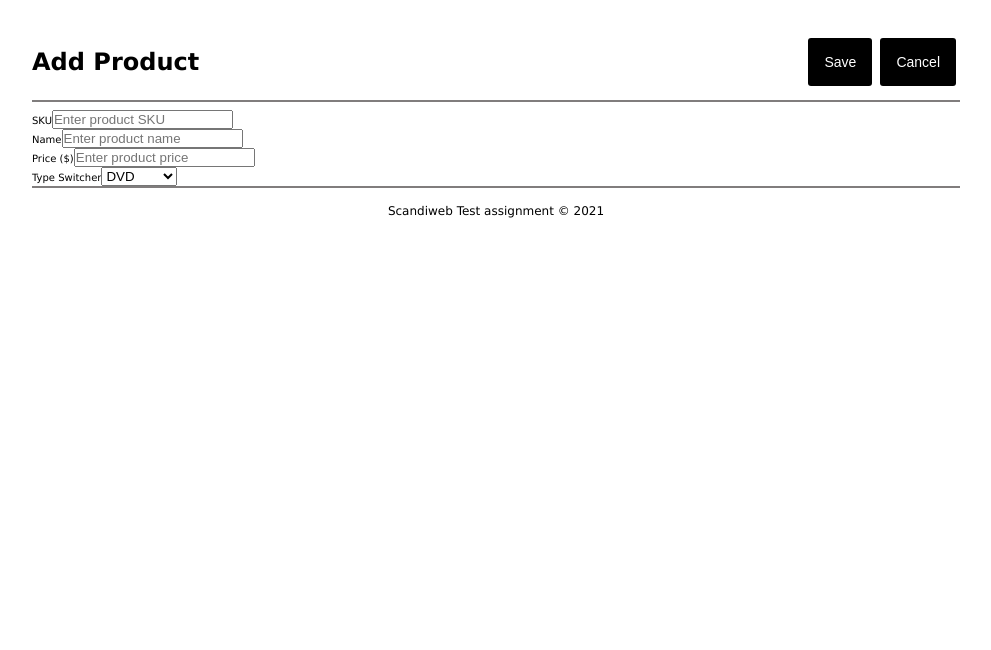
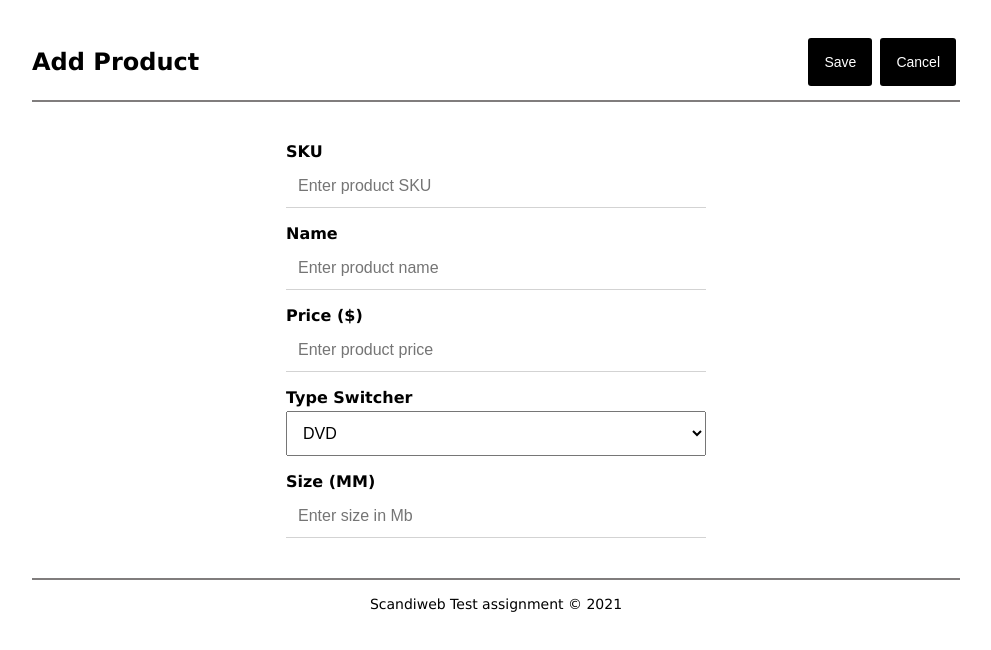
Before and after one commit to ibisdavi012/jdtstore-ui, a React (Create React App) app: page /add-product in a window 1280 px wide. Shown: the top 650 px of the page, without its empty margins (144-1135 px from the left). Built offline with nearby package versions, Linux system fonts and the light colour scheme.

Commit message:
Add product form has been laid out, and tested using local state magamente to detect product type changes.

```diff
--- a/src/components/AddProductForm.js
+++ b/src/components/AddProductForm.js
@@ -3,8 +3,69 @@ import { useState } from "react";
 import "../sass/components/add-product-form.scss";
 
 export default function AddProductForm() {
+  const [productType, setProductType] = useState(1);
+
+  const productTypeChanged = (e) => {
+    setProductType(parseInt(e.target.value || 1));
+  };
+
+  const bookFields = () => {
+    return (
+      <div className="form-group">
+        <label>Wight (Kg)</label>
+        <input id="weight" type="text" placeholder="Enter product weight" />
+      </div>
+    );
+  };
+
+  const furnitureFields = () => {
+    return (
+      <>
+        <div className="form-group">
+          <label>Height (Cm)</label>
+          <input id="height" type="text" placeholder="Enter height" />
+        </div>
+        <div className="form-group">
+          <label>Width (Cm)</label>
+          <input id="width" type="text" placeholder="Enter width" />
+        </div>
+        <div className="form-group">
+          <label>Length (Cm)</label>
+          <input id="length" type="text" placeholder="Enter length" />
+        </div>
+      </>
+    );
+  };
+
+  const dvdFields = () => {
+    return (
+      <div className="form-group">
+        <label>Size (MM)</label>
+        <input id="size" type="text" placeholder="Enter size in Mb" />
+      </div>
+    );
+  };
+
+  const SpecificFields = () => {
+    let specificFields;
+    switch (productType) {
+      case 1:
+        specificFields = dvdFields();
+        break;
+      case 2:
+        specificFields = bookFields();
+        break;
+      case 3:
+        specificFields = furnitureFields();
+        break;
+      default:
+        break;
+    }
+    return specificFields;
+  };
+
   return (
-    <form id="product_form">
+    <form id="product_form" autocomplete="off">
       <div className="form-group">
         <label>SKU</label>
         <input id="sku" type="text" placeholder="Enter product SKU" />
@@ -19,13 +80,25 @@ export default function AddProductForm() {
       </div>
       <div className="form-group">
         <label>Type Switcher</label>
-        <select id="productType">
-          <option value="1">DVD</option>
-          <option value="2">Book</option>
-          <option value="3">Furniture</option>
+        <select
+          id="productType"
+          onChange={(e) => {
+            productTypeChanged(e);
+          }}
+          value={productType}
+        >
+          <option id="DVD" value="1">
+            DVD
+          </option>
+          <option id="Book" value="2">
+            Book
+          </option>
+          <option id="Furniture" value="3">
+            Furniture
+          </option>
         </select>
       </div>
-      <div className="form-group"></div>
+      <SpecificFields />
     </form>
   );
 }
--- a/src/components/Page.js
+++ b/src/components/Page.js
@@ -5,7 +5,7 @@ export default function Page({ children, title }) {
   return (
     <>
       <Header title={title} />
-      {children}
+      <main>{children}</main>
       <Footer />
     </>
   );
--- a/src/index.scss
+++ b/src/index.scss
@@ -21,3 +21,22 @@ body {
 hr {
   border: 1px solid rgb(128, 125, 125);
 }
+
+button {
+  padding: 1.6rem;
+  border-style: none;
+  font-size: 1.4rem;
+  border-radius: 0.3rem;
+  cursor: pointer;
+  color: white;
+  background-color: rgb(0, 0, 0);
+  margin: 0.4rem;
+
+  @media screen and (min-width: 480px) {
+    &:active {
+      border: 1px solid black;
+      background-color: white;
+      color: black;
+    }
+  }
+}
--- a/src/pages/ErrorPage.js
+++ b/src/pages/ErrorPage.js
@@ -18,7 +18,9 @@ function Error({ title, message }) {
     <div className="error-container">
       <h1 className="error-title">{title}</h1>
       <p className="error-message">{message} </p>
-      <Link to="/">Go to Home Page</Link>
+      <Link to="/">
+        <button>Go to Home Page</button>
+      </Link>
     </div>
   );
 }
--- a/src/sass/components/add-product-form.scss
+++ b/src/sass/components/add-product-form.scss
@@ -0,0 +1,55 @@
+#product_form {
+  max-width: 420px;
+  margin: 4rem auto;
+  position: relative;
+  opacity: 0;
+  left: -70vw;
+  animation: fade-in 0.5s ease 0.2s forwards, slide-in 0.5s ease 0.2s forwards;
+
+  .form-group {
+    margin-bottom: 1.6rem;
+
+    /* This will fade-in the dynamic fields (product-specific ones) */
+    &:nth-child(n + 3) {
+      animation: fade-in 1s ease 0.2s forwards;
+      opacity: 0;
+      @keyframes fade-in {
+        to {
+          opacity: 1;
+        }
+      }
+    }
+  }
+
+  label {
+    display: block;
+    margin-bottom: 0.4rem;
+    font-size: 1.6rem;
+    font-weight: bold;
+  }
+
+  input[type="text"] {
+    border: none;
+    outline: none;
+    border-bottom: 1px solid lightgray;
+    &:focus {
+      border-bottom: 2px solid black;
+    }
+  }
+
+  input,
+  select {
+    font-size: 1.6rem;
+    padding: 1.2rem;
+    width: 100%;
+    &:focus {
+      background-color: whitesmoke;
+    }
+  }
+
+  @keyframes slide-in {
+    to {
+      left: 0;
+    }
+  }
+}
--- a/src/sass/components/footer.scss
+++ b/src/sass/components/footer.scss
@@ -6,6 +6,6 @@ footer {
   .copyright {
     text-align: center;
     padding: 1.6rem;
-    font-size: 1.2rem;
+    font-size: 1.4rem;
   }
 }
--- a/src/sass/components/page-actions.scss
+++ b/src/sass/components/page-actions.scss
@@ -2,16 +2,6 @@
   display: flex;
   flex-direction: column;
 
-  button {
-    padding: 1.6rem;
-    border-style: none;
-    font-size: 1.4rem;
-    border-radius: 0.3rem;
-    cursor: pointer;
-    color: white;
-    background-color: rgb(0, 0, 0);
-    margin: 0.4rem;
-  }
   @media screen and (min-width: 360px) {
     flex-direction: row;
   }
--- a/src/sass/pages/error-page.scss
+++ b/src/sass/pages/error-page.scss
@@ -1,27 +1,17 @@
 .error-container {
   margin: 5rem auto;
+
   .error-title {
     color: red;
     padding: 1.2rem;
     padding-left: 0;
   }
+
   .error-message {
     font-size: 1.2rem;
   }
 
-  a {
-    font-size: 1.2rem;
-    display: block;
-    text-decoration: none;
-    margin-top: 5rem;
-    cursor: pointer;
-    background-color: rgb(27, 118, 255);
-    color: white;
-    padding: 0.8rem;
-    text-align: center;
-
-    @media screen and (min-width: 480px) {
-      width: fit-content;
-    }
+  button {
+    margin: 1.6rem 0;
   }
 }
```
